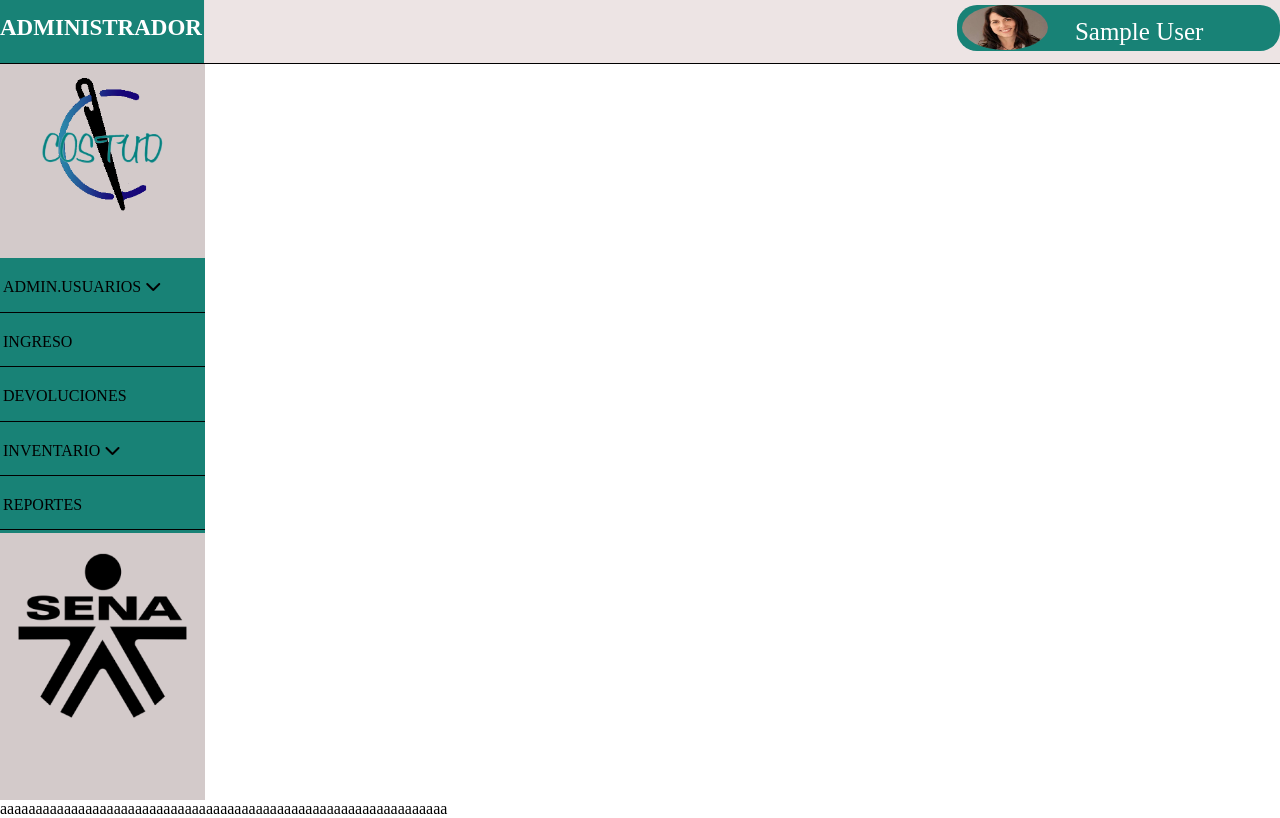
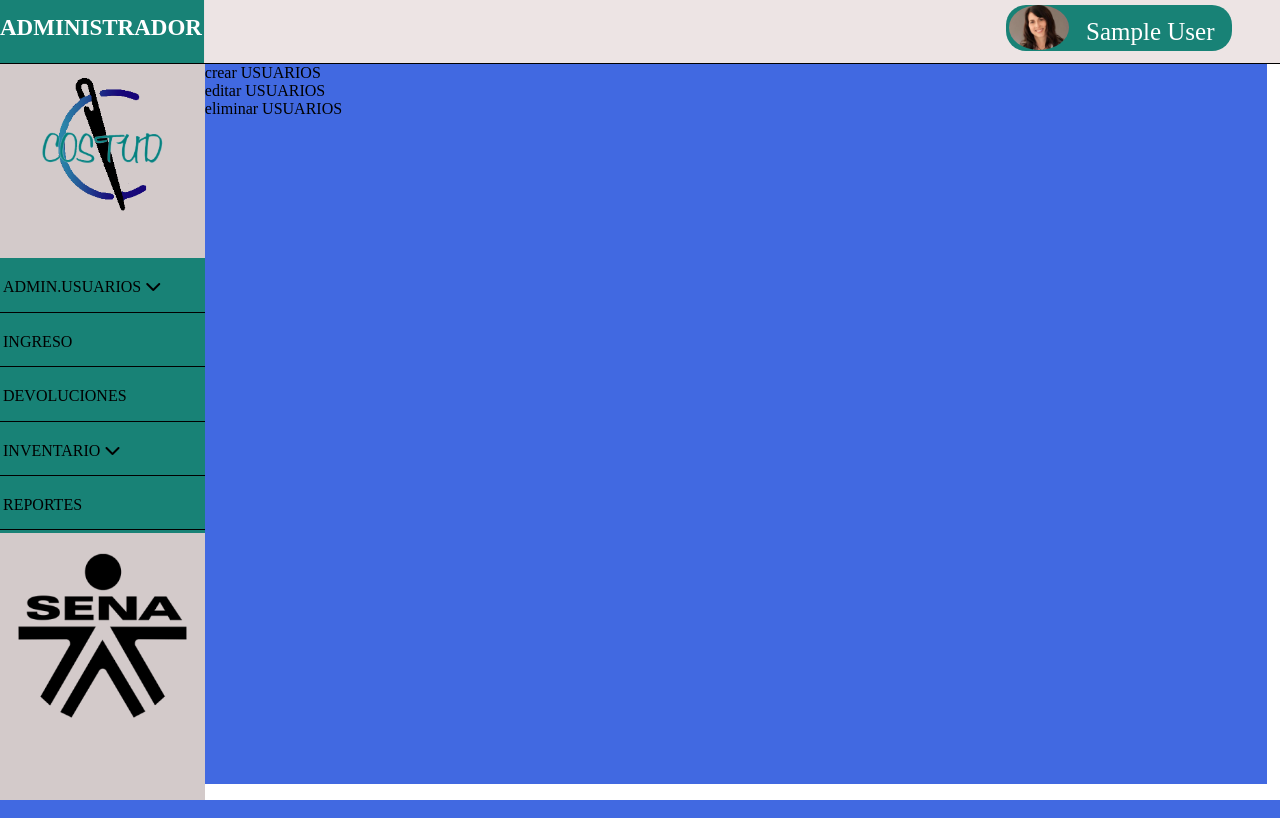
Before and after one commit to HOLWAN-MONTES/confeccion, a PHP site: page /users/admin/admin.php in a window 1280 px wide. Run offline with PHP 8.4, Linux system fonts and the light colour scheme; the visitor is signed in with stand-in values (Sample User, id 1); some libraries are stand-ins or nearby versions.

Commit message:
nombres lugar donde voy a poner los formularios, alertas donde verifique qeu funcionan los botones,y poner los divs donde van a ir los formularios

```diff
--- a/css/admin/principal.css
+++ b/css/admin/principal.css
@@ -2,10 +2,7 @@
     margin: 0;
     box-sizing: border-box;
     padding: 0;
-
 }
-
-
 
 /*------- todo el header----- */
 .cabecera{
@@ -17,7 +14,6 @@
     height: 64px;
 }
 
-
 .superior{
     width: 20%;
 }
@@ -26,31 +22,25 @@
     width: 70%;
 }
 
-
 /*//////////////-------------- INFORMACION DE LA PERSONA ---------------- */
 
 .cabecera1{
-
     padding-top: 5px;
     width: 30%;
 }
 
-
 .info_per{
     margin: auto;
     height: 80%;
-    width: 100%;
+    width: 70%;
     background-color: rgb(24,130,118);
     display: flex;
-
     border-radius: 20px;
 }
 
 .foto{
     width: 50%;
     align-content: center;
-
-
 }
 
 .foto img{
@@ -66,7 +56,7 @@
     font-size: 25px;
     height: 48px;
     width:100%;
-    padding-left: 10px;
+    padding-left: 5px;
     overflow: hidden;
     text-overflow: ellipsis;
 }
@@ -78,12 +68,14 @@
 
 
 }
+
 .men a{
     font-size: 15px;
     padding: 3%;
     color: #000;
     text-decoration: none;
 }
+
 .sub_nom{
     list-style: none;
     font-size: 25px;
@@ -94,10 +86,12 @@
 .men ul li ul{
     display: none;
 }
+
 .men ul li:hover ul{
     display: flex;
     flex-direction: column;
 }
+
 .men ul li ul{
     width: 12%;
     list-style: none;
@@ -109,8 +103,14 @@
     border-radius: 15px;
 }
 
+/*---------- menu de editar y cerrar sesion------------ */
+.mos_nom{
+    z-index: 4;
+}
+
 .men ul li ul li:hover{
     background-color: aqua;
+    z-index: 2;
     border-radius: 15px;
 }
 .tetxt{
@@ -120,6 +120,9 @@
     color: #000;
 }
 
+.uno:hover{
+    background-color:rgb(62, 233, 213); ;
+}
 
 input[type=number]::-webkit-inner-spin-button,
 input[type=number]::-webkit-outer-spin-button {
@@ -128,9 +131,7 @@ margin: 0;
 }
 input[type=number] { -moz-appearance:textfield; }
 
-
 /* ---------------------------listas de lado izquierdo----------------------------------------------- */
-
 
 /* container de la lateral */
 .lateral{
@@ -165,7 +166,6 @@ a{
 }
 
 .img_lo{
-
     width: 100%;
     max-width: 100%;
     /* clip-path: inset(0 10% 0 0); */
@@ -174,7 +174,6 @@ a{
 .menu{
    /*  border: 1px solid black; */
 }
-
 
 /* logo del sena abajo */
 
@@ -189,10 +188,8 @@ a{
     background-color: #d3caca;
 }
 
-
 .caja2{
     height: 34.3vh;
-
 }
 
 /* .caja2 a{
@@ -206,8 +203,6 @@ a{
     margin-bottom: 0;
 }
 
-
-
 /* quitarle a todas las listas el punto que le sale a la izquierda */
 li{
     list-style: none;
@@ -220,9 +215,6 @@ li{
     margin-left: 15.8%;
     margin-top: -4%;
     position: absolute;
-
-
-
 }
 
 .activado > ul > li{
@@ -235,18 +227,7 @@ li{
     display:block ;
     border-radius: 20px;
     background-color: rgb(124, 214, 204);
-
-
 }
-
-.activado:hover > ul li{
-
-
-}
-
-
-
-
 
 .menu2 > li{
     width: 100%;
@@ -260,9 +241,20 @@ li{
     border-bottom: 1px solid black;
 }
 
-
 .menu2 > li:hover{
 
     background: #409b90;
 
 }
+
+/* -----------------------------------------------------------------FORMULARIOS-------------------------------- */
+
+.fomularios{
+    position: absolute;
+    margin-left: 16%;
+    margin-top: 5%;
+    background-color: royalblue;
+    width: 83%;
+    height: 90vh;
+
+}
--- a/js/users/admin/main.js
+++ b/js/users/admin/main.js
@@ -0,0 +1,67 @@
+// administrador de usuarios
+const registroUsu = document.getElementById('registroUsu');
+const editarUsu = document.getElementById('editarUsu');
+const eliminarUsu = document.getElementById('eliminarUsu');
+
+
+//ingreso
+const ingreso = document.getElementById('ingreso');
+
+//devoluciones
+const devoluciones = document.getElementById('devoluciones');
+
+
+//reportes
+const reportes = document.getElementById('reportes');
+
+/// inventario
+const invMaquinaria = document.getElementById('invMaquinaria');
+const invMaterialText = document.getElementById('invMaterialText');
+const invInsumo = document.getElementById('invInsumo');
+
+
+// --------fromularios de administrador de usuarios
+registroUsu.addEventListener('click',function(){
+   alert('registrousuairos')
+})
+
+editarUsu.addEventListener('click',function(){
+    alert('editar  usuario')
+})
+
+eliminarUsu.addEventListener('click',function(){
+    alert('eliminar usuario')
+})
+
+
+//ingreso-------------------------------------------------
+ingreso.addEventListener('click',function(){
+    alert('ingreso')
+})
+
+//devoluciones------------------------------------------------
+devoluciones.addEventListener('click',function(){
+    alert('devoluciones')
+})
+
+
+//reportes-----------------------------------------------------------
+reportes.addEventListener('click',function(){
+    alert('reportes')
+})
+
+
+
+
+//------------------------------ tablas de inventarios ---------
+invMaquinaria.addEventListener('click',function(){
+    alert('invMaquinaria')
+})
+
+invMaterialText.addEventListener('click',function(){
+    alert('invMaterialTextil')
+})
+
+invInsumo.addEventListener('click',function(){
+    alert('invInsumo')
+})
--- a/users/admin/admin.php
+++ b/users/admin/admin.php
@@ -58,6 +58,22 @@ if ($usario == "" || $usario == null) {
 
     </header>
 
+
+ <!-- fomularios -->
+    <main class="fomularios">
+        <div class="contentCrearUsuario">
+            crear USUARIOS
+        </div>
+        <div class="contentEditarUsuario">
+            editar USUARIOS
+        </div>
+        <div class="contentEliminarUsuario">
+            eliminar USUARIOS
+        </div>
+
+    </main>
+
+
 <!-- caja delado izquierdo de los menus -->
     <div class="lateral">
 
@@ -70,28 +86,28 @@ if ($usario == "" || $usario == null) {
                 <!-- ADMINISTRADOR DE USUARIOS -->
                 <li class="activado"><a>ADMIN.USUARIOS <i class="icono derecha fas fa-chevron-down"></i></a>
                     <ul>
-                        <li><a >REGISTRO DE USUARIOS</a></li>
-                        <li><a >EDITAR USUARIOS</a></li>
-                        <li><a >ELIMINAR USUARIOS</a></li>
+                        <li id="registroUsu" class="uno registroUsuarios"><a >REGISTRO DE USUARIOS</a></li>
+                        <li id="editarUsu" class="uno edita"><a >EDITAR USUARIOS</a></li>
+                        <li id="eliminarUsu" class="uno eliminar"><a >ELIMINAR USUARIOS</a></li>
                     </ul>
 
 
                 </li>
 
                 <!-- INGRESO -->
-                <li><a>INGRESO</a></li>
+                <li id="ingreso"><a>INGRESO</a></li>
 
-                <li><a >DEVOLUCIONES </a></li>
+                <li id="devoluciones"><a >DEVOLUCIONES </a></li>
 
                 <!--  INVENTARIOS-->
                 <li class="activado"><a>INVENTARIO <i class="icono derecha fas fa-chevron-down"></i></a>
                     <ul>
-                        <li><a>INV DE MAQUINARIA</a></li>
-                        <li><a>INV DE MATERIAL TEXTIL</a></li>
-                        <li><a>INV DE INSUMOS</a></li>
+                        <li id="invMaquinaria" class="uno invMaquinaria"><a>INV DE MAQUINARIA</a></li>
+                        <li id="invMaterialText" class="uno invMateralT"><a>INV DE MATERIAL TEXTIL</a></li>
+                        <li id="invInsumo" class="uno invInsumos"><a>INV DE INSUMOS</a></li>
                     </ul>
                 </li>
-                <li><a>REPORTES</a></li>
+                <li id="reportes"><a>REPORTES</a></li>
             </ul>
         </div>
 
@@ -103,11 +119,14 @@ if ($usario == "" || $usario == null) {
 
 
 
-    <main>
-    aaaaaaaaaaaaaaaaaaaaaaaaaaaaaaaaaaaaaaaaaaaaaaaaaaaaaaaaaaaaaaa
-    </main>
 
 
+
+
+
+
+
+    <script src="../../js/users/admin/main.js"></script>
 </body>
 
 </html>
```
